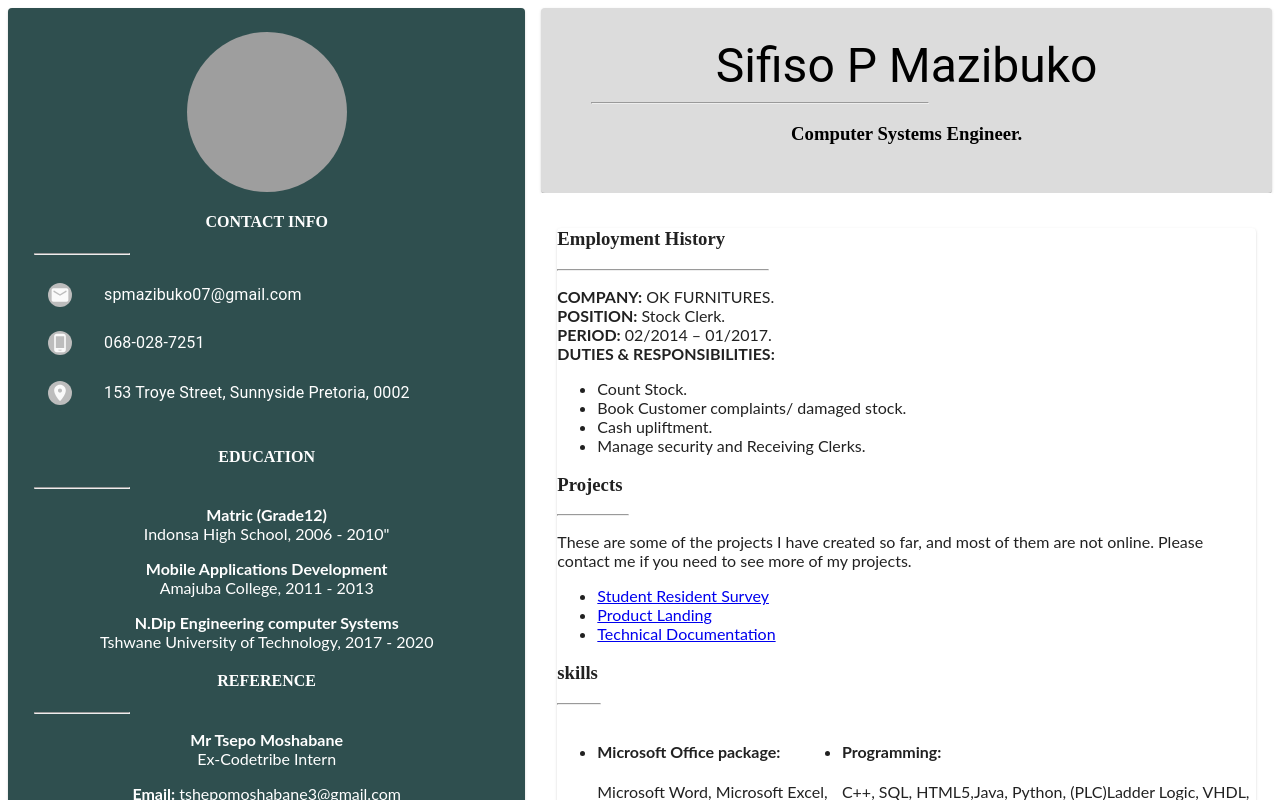
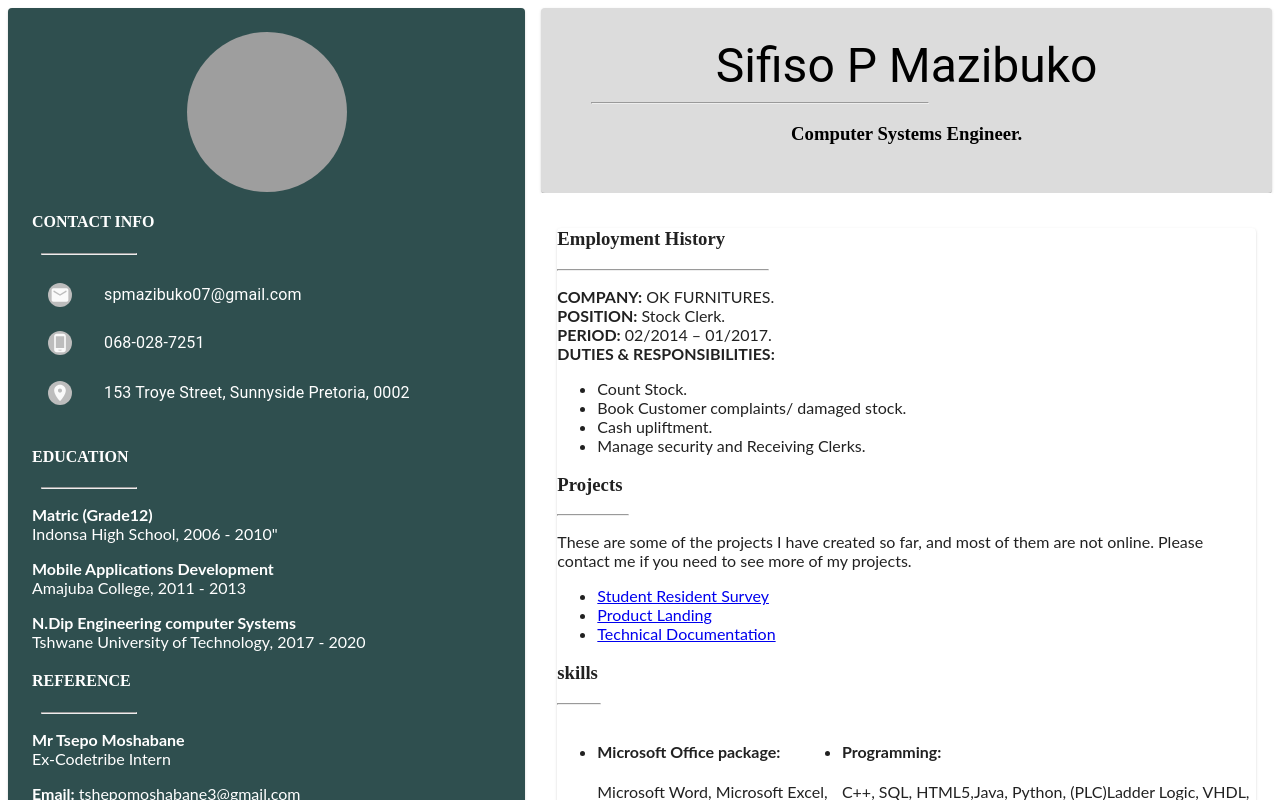
Before and after one commit to SPMazibuko/React-CV, a React (Create React App) app: page / in a window 1280 px wide. Shown: the top 800 px of the page. Built offline with nearby package versions, Linux system fonts and the light colour scheme; grey boxes are pictures that could not be loaded.

Commit message:
1 file modified

```diff
--- a/src/App.js
+++ b/src/App.js
@@ -22,7 +22,7 @@ const useStyles = makeStyles((theme) => ({
   },
   paper: {
     padding: theme.spacing(3),
-    textAlign: 'center',
+    textAlign: 'left',
     color: '#FFFFFF',
   },
   large: {
@@ -53,7 +53,7 @@ export default function App() {
 
               <div textAlign="left" id="contact">
               <h4>CONTACT INFO</h4>
-              <hr style={{width:"20%",textAlign:"left",marginLeft:"2"}}/>
+              <hr style={{width:"20%",textAlign:"left",marginLeft:"2%"}}/>
               <List >
       <ListItem>
         <ListItemAvatar >
@@ -83,7 +83,7 @@ Pretoria, 0002" secondary="" />
     </List>
 
     <h4>EDUCATION</h4>
-    <hr style={{width:"20%",textAlign:"center",marginLeft:"2"}}/>
+    <hr style={{width:"20%",textAlign:"center",marginLeft:"2%"}}/>
               </div>
 
               <div id="Education" textAlign="left">
@@ -97,7 +97,7 @@ Pretoria, 0002" secondary="" />
       </div>
       <div>
       <h4>REFERENCE</h4>
-      <hr style={{width:"20%",textAlign:"left",marginLeft:"2"}}/>
+      <hr style={{width:"20%",textAlign:"left",marginLeft:"2%"}}/>
       <p><b>Mr Tsepo Moshabane</b><br/>
           Ex-Codetribe Intern </p>
           <p>
@@ -127,9 +127,6 @@ Pretoria, 0002" secondary="" />
       </ListItem>
       </List>
       <List className={classes.root}>
-      <ListItem>
-        <ListItemText primary="" secondary="" />
-      </ListItem>
       <ListItem>
         <ListItemText primary="" secondary="" />
       </ListItem>
```
